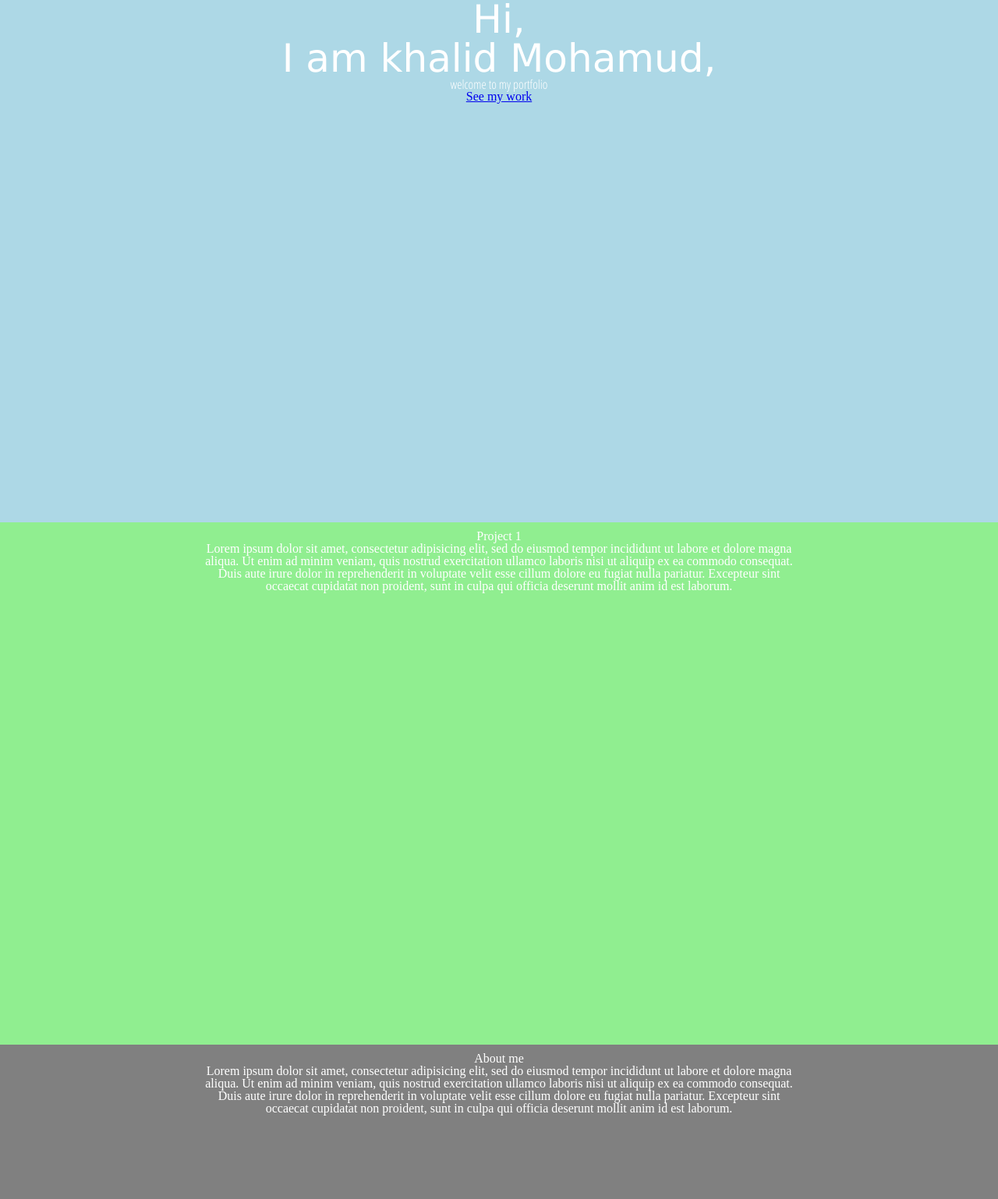
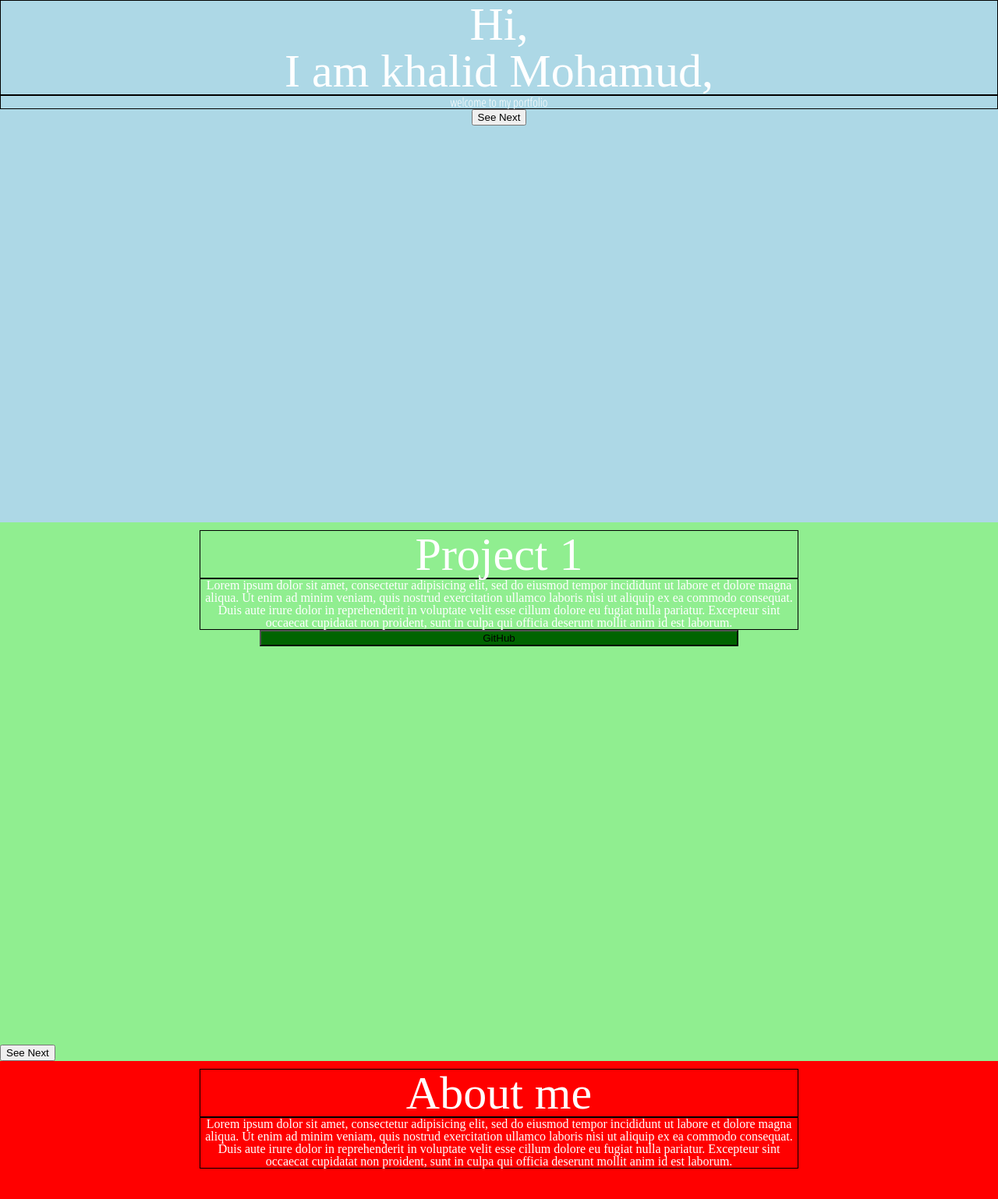
Before and after one commit to khalidM3/Portfolio, a plain HTML site: page index.html in a window 1280 px wide. Shown: the whole page at 78% size. Drawn offline with Linux system fonts and the light colour scheme.

Commit message:
changes in class 3

```diff
--- a/index.html
+++ b/index.html
@@ -10,23 +10,25 @@
   <body>
     <main>
       <section class="mainHome">
-        <h1>Hi,<br> I am khalid Mohamud,</h1>
-        <p>welcome to my portfolio</p>
-        <a href="content.html">See my work</a>
+        <h1 class="title">Hi,<br> I am khalid Mohamud,</h1>
+        <p class="description">welcome to my portfolio</p>
+        <a href="#proj"><button>See Next</button></a>
       </section>
     </main>
 
-    <section class="proj">
+    <section id="proj"class="proj">
       <article class="">
-      <h1>Project 1</h1>
-      <p>Lorem ipsum dolor sit amet, consectetur adipisicing elit, sed do eiusmod tempor incididunt ut labore et dolore magna aliqua. Ut enim ad minim veniam, quis nostrud exercitation ullamco laboris nisi ut aliquip ex ea commodo consequat. Duis aute irure dolor in reprehenderit in voluptate velit esse cillum dolore eu fugiat nulla pariatur. Excepteur sint occaecat cupidatat non proident, sunt in culpa qui officia deserunt mollit anim id est laborum.</p>
+      <h1 class="title">Project 1</h1>
+      <p class="description">Lorem ipsum dolor sit amet, consectetur adipisicing elit, sed do eiusmod tempor incididunt ut labore et dolore magna aliqua. Ut enim ad minim veniam, quis nostrud exercitation ullamco laboris nisi ut aliquip ex ea commodo consequat. Duis aute irure dolor in reprehenderit in voluptate velit esse cillum dolore eu fugiat nulla pariatur. Excepteur sint occaecat cupidatat non proident, sunt in culpa qui officia deserunt mollit anim id est laborum.</p>
+      <a href="#"><button class="link">GitHub</button></a>
       </article>
+      <a href="#about"><button>See Next</button></a>
     </section>
 
-    <section class="about">
+    <section id="about"class="about">
       <article class="aboutarticle">
-        <h1>About me</h1>
-        <p>Lorem ipsum dolor sit amet, consectetur adipisicing elit, sed do eiusmod tempor incididunt ut labore et dolore magna aliqua. Ut enim ad minim veniam, quis nostrud exercitation ullamco laboris nisi ut aliquip ex ea commodo consequat. Duis aute irure dolor in reprehenderit in voluptate velit esse cillum dolore eu fugiat nulla pariatur. Excepteur sint occaecat cupidatat non proident, sunt in culpa qui officia deserunt mollit anim id est laborum.</p>
+        <h1 class="title">About me</h1>
+        <p class="description">Lorem ipsum dolor sit amet, consectetur adipisicing elit, sed do eiusmod tempor incididunt ut labore et dolore magna aliqua. Ut enim ad minim veniam, quis nostrud exercitation ullamco laboris nisi ut aliquip ex ea commodo consequat. Duis aute irure dolor in reprehenderit in voluptate velit esse cillum dolore eu fugiat nulla pariatur. Excepteur sint occaecat cupidatat non proident, sunt in culpa qui officia deserunt mollit anim id est laborum.</p>
       </article>
     </section>
 
--- a/style.css
+++ b/style.css
@@ -10,10 +10,6 @@ main {
   width: 100%;
   height: 670px;
   background-color: lightblue;
-}
-main h1 {
-  font-size: 50px;
-  font-family: Verdana, sans-serif;;
 }
 main p {
   font-family: 'Open Sans Condensed', sans-serif;
@@ -31,11 +27,11 @@ main p {
   width: 60%;
   height: 650px;
 }
-.article {
-  background-color: yellow;
+.about {
+  background-color: red;
   width: 100%;
 }
-.about article{
+.aboutarticle{
   text-align: center;
   margin: auto;
   color: white;
@@ -43,3 +39,14 @@ main p {
   width: 60%;
   height: 650px;
 }
+.title {
+  font-size: 60px;
+  border: 1px solid black;
+}
+.description {
+  border: 1px solid black;
+}
+.link {
+  width: 80%;
+  background-color: darkgreen;
+}
```
